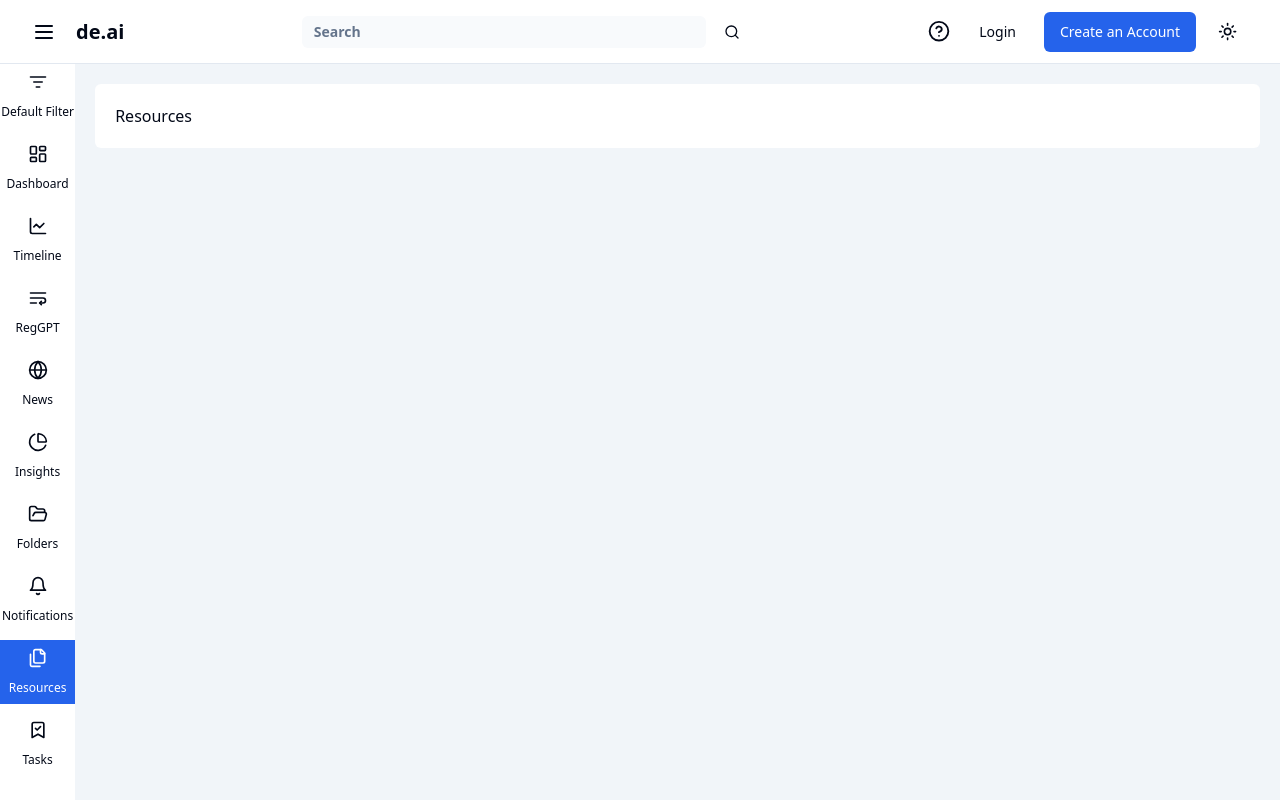
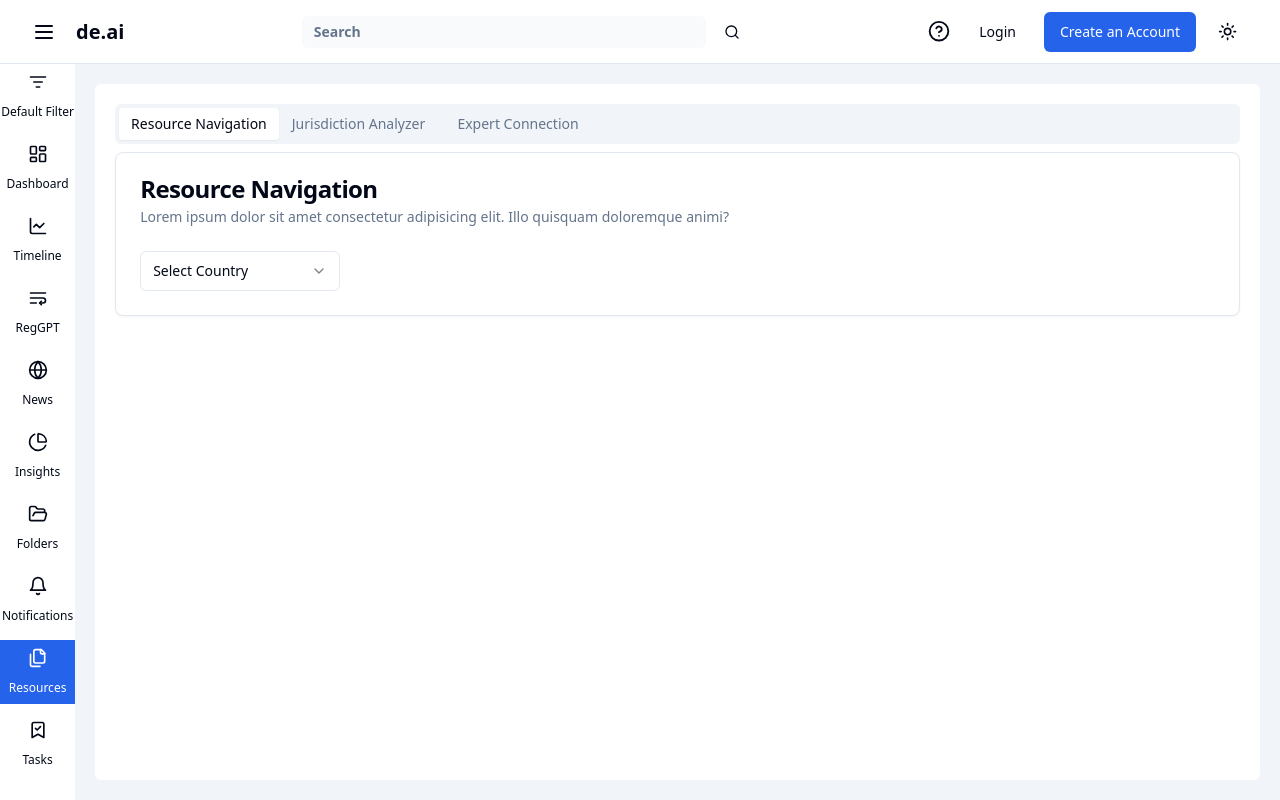
Before and after one commit to srisivasai/compliance.ai, a React (Vite) app: page /resources in a window 1280 px wide. Built offline with nearby package versions, Linux system fonts and the light colour scheme.

Commit message:
small update

```diff
--- a/package.json
+++ b/package.json
@@ -16,6 +16,7 @@
     "@radix-ui/react-select": "^2.1.1",
     "@radix-ui/react-separator": "^1.1.0",
     "@radix-ui/react-slot": "^1.1.0",
+    "@radix-ui/react-tabs": "^1.1.0",
     "axios": "^1.7.2",
     "class-variance-authority": "^0.7.0",
     "clsx": "^2.1.1",
--- a/src/Pages/Resources.jsx
+++ b/src/Pages/Resources.jsx
@@ -1,10 +1,13 @@
 import React from 'react'
+import { Tabs, TabsContent, TabsList, TabsTrigger,} from "@/components/ui/tabs"
+
+import ResourceNavigation from '@/components/ResourcesComponents/ResourceNavigation'
+import JurisdictionAnalyzer from '@/components/ResourcesComponents/JurisdictionAnalyzer'
+import ExpertConnection from '@/components/ResourcesComponents/ExpertConnection'
 
 const Resources = () => {
 
-  const country = [
-    {country: 'Bangladesh'}
-  ]
+
 
   const bankNBFI = [
     {item: 'Bank'},
@@ -41,8 +44,23 @@ const Resources = () => {
   // Others -> NBFI
 
   return (
-    <div className="bg-background rounded-md p-5">
-      Resources
+    <div className="bg-background rounded-md p-5 h-full">
+      <Tabs defaultValue="resourceNavigation" className="w-full">
+        <TabsList className="grid w-full grid-cols-7">
+          <TabsTrigger value="resourceNavigation">Resource Navigation</TabsTrigger>
+          <TabsTrigger value="jurisdictionAnalyzer">Jurisdiction Analyzer</TabsTrigger>
+          <TabsTrigger value="expertConnection">Expert Connection</TabsTrigger>
+        </TabsList>
+        <TabsContent value="resourceNavigation">
+          <ResourceNavigation />
+        </TabsContent>
+        <TabsContent value="jurisdictionAnalyzer">
+          <JurisdictionAnalyzer />
+        </TabsContent>
+        <TabsContent value="expertConnection">
+          <ExpertConnection />
+        </TabsContent>
+      </Tabs>
     </div>
   )
 }
--- /dev/null
+++ b/src/components/ResourcesComponents/ExpertConnection.jsx
@@ -0,0 +1,22 @@
+import React from 'react'
+import { Card, CardContent, CardDescription, CardFooter, CardHeader, CardTitle,} from "@/components/ui/card"
+
+const ExpertConnection = () => {
+  return (
+    <Card>
+      <CardHeader>
+        <CardTitle>Expert Connection</CardTitle>
+        <CardDescription>
+          Lorem ipsum dolor sit amet consectetur adipisicing elit. Illo quisquam doloremque animi?
+        </CardDescription>
+      </CardHeader>
+      <CardContent className="space-y-2">
+
+      </CardContent>
+
+
+    </Card>
+  )
+}
+
+export default ExpertConnection
--- /dev/null
+++ b/src/components/ResourcesComponents/JurisdictionAnalyzer.jsx
@@ -0,0 +1,22 @@
+import React from 'react'
+import { Card, CardContent, CardDescription, CardFooter, CardHeader, CardTitle,} from "@/components/ui/card"
+
+const JurisdictionAnalyzer = () => {
+  return (
+    <Card>
+      <CardHeader>
+        <CardTitle>Jurisdiction Analyzer</CardTitle>
+        <CardDescription>
+          Lorem ipsum dolor sit amet consectetur adipisicing elit. Illo quisquam doloremque animi?
+        </CardDescription>
+      </CardHeader>
+      <CardContent className="space-y-2">
+
+      </CardContent>
+
+
+    </Card>
+  )
+}
+
+export default JurisdictionAnalyzer
--- /dev/null
+++ b/src/components/ResourcesComponents/ResourceNavigation.jsx
@@ -0,0 +1,84 @@
+import React, {useState, useEffect} from 'react'
+import { Card, CardContent, CardDescription, CardFooter, CardHeader, CardTitle,} from "@/components/ui/card"
+import { Select, SelectContent, SelectGroup, SelectItem, SelectLabel, SelectTrigger, SelectValue,} from "@/components/ui/select"
+
+const ResourceNavigation = () => {
+
+  const [countries, setCountries] = useState([
+    {country: 'Bangladesh', value: 'bangladesh'},
+    {country: 'India', value: 'india'}
+  ])
+
+  const [bankNBFI, setBankNBFI] = useState([]);
+  const [nbfiReportDivision, setNbfiReportDivision] = useState([])
+
+  useEffect(() => {
+
+
+  }, [countries])
+
+
+  // const bankNBFI = [
+  //   {item: 'Bank', value: 'bank'},
+  //   {item: 'NBFI', value: 'nbfi'},
+  //   {item: 'FI', value: 'fi'},
+  //   {item: 'Bank & FI', value: 'bankAndFi'}
+  // ]
+
+
+
+  const sortedCountries = countries.sort((a, b) => a.country.localeCompare(b.country));
+  const sortedBankNBFI = bankNBFI.sort((a, b) => a.item.localeCompare(b.item));
+
+  return (
+    <Card>
+      <CardHeader>
+        <CardTitle>Resource Navigation</CardTitle>
+        <CardDescription>
+          Lorem ipsum dolor sit amet consectetur adipisicing elit. Illo quisquam doloremque animi?
+        </CardDescription>
+      </CardHeader>
+      <CardContent className="space-y-2">
+        <div className="flex items-center gap-5">
+
+          <Select>
+            <SelectTrigger className="w-[200px]">
+              <SelectValue placeholder="Select Country" />
+            </SelectTrigger>
+            <SelectContent>
+              <SelectGroup>
+                {sortedCountries.map((country, index) => (
+                  <SelectItem key={index} value={country.value}>{country.country}</SelectItem>
+                ))}
+              </SelectGroup>
+            </SelectContent>
+          </Select>
+
+          {
+            bankNBFI[0] &&
+            <Select>
+              <SelectTrigger className="w-[200px]">
+                <SelectValue placeholder="Select Bank/NBFI/FI" />
+              </SelectTrigger>
+              <SelectContent>
+                <SelectGroup>
+                  {sortedBankNBFI.map((item, index) => (
+                    <SelectItem key={index} value={item.value}>{item.item}</SelectItem>
+                  ))}
+                </SelectGroup>
+              </SelectContent>
+            </Select>
+          }
+
+
+
+        </div>
+
+      </CardContent>
+
+
+    </Card>
+  )
+}
+
+export default ResourceNavigation
--- /dev/null
+++ b/src/components/ui/tabs.jsx
@@ -0,0 +1,41 @@
+import * as React from "react"
+import * as TabsPrimitive from "@radix-ui/react-tabs"
+
+import { cn } from "@/lib/utils"
+
+const Tabs = TabsPrimitive.Root
+
+const TabsList = React.forwardRef(({ className, ...props }, ref) => (
+  <TabsPrimitive.List
+    ref={ref}
+    className={cn(
+      "inline-flex h-10 items-center justify-center rounded-md bg-muted p-1 text-muted-foreground",
+      className
+    )}
+    {...props} />
+))
+TabsList.displayName = TabsPrimitive.List.displayName
+
+const TabsTrigger = React.forwardRef(({ className, ...props }, ref) => (
+  <TabsPrimitive.Trigger
+    ref={ref}
+    className={cn(
+      "inline-flex items-center justify-center whitespace-nowrap rounded-sm px-3 py-1.5 text-sm font-medium ring-offset-background transition-all focus-visible:outline-none focus-visible:ring-2 focus-visible:ring-ring focus-visible:ring-offset-2 disabled:pointer-events-none disabled:opacity-50 data-[state=active]:bg-background data-[state=active]:text-foreground data-[state=active]:shadow-sm",
+      className
+    )}
+    {...props} />
+))
+TabsTrigger.displayName = TabsPrimitive.Trigger.displayName
+
+const TabsContent = React.forwardRef(({ className, ...props }, ref) => (
+  <TabsPrimitive.Content
+    ref={ref}
+    className={cn(
+      "mt-2 ring-offset-background focus-visible:outline-none focus-visible:ring-2 focus-visible:ring-ring focus-visible:ring-offset-2",
+      className
+    )}
+    {...props} />
+))
+TabsContent.displayName = TabsPrimitive.Content.displayName
+
+export { Tabs, TabsList, TabsTrigger, TabsContent }
```
Also changed, not shown: 1 other file (tests, documents, lock files or other folders).
